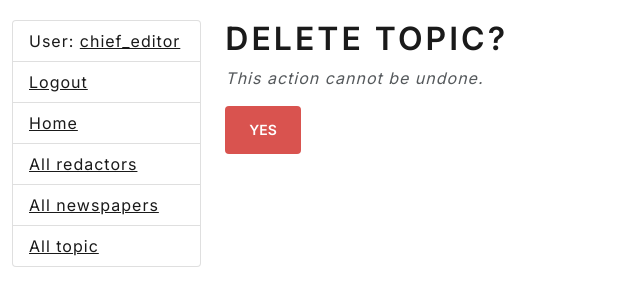
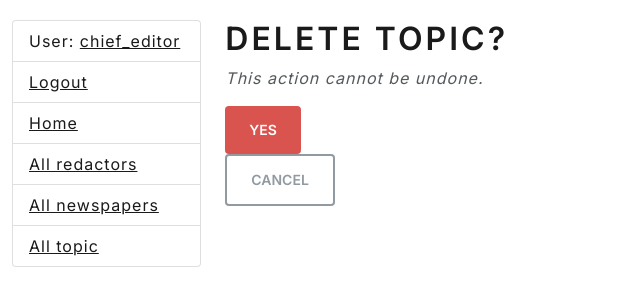
Before and after one commit to Kronev1i/newspaper-agency, a Django app: page /topics/4/delete/ in a window 1280 px wide. Shown: the top 306 px of the page, without its empty margins (0-640 px from the left). Run offline with Django 5.2, Linux system fonts and the light colour scheme; a user stored in the database is signed in; data comes from the database, SQL or seed files in the repository.

Commit message:
feat: add templates for delete forms

```diff
--- a/templates/newspaper/newspaper_confirm_delete.html
+++ b/templates/newspaper/newspaper_confirm_delete.html
@@ -8,4 +8,10 @@
 
     <input type="submit" value="Yes" class="btn btn-danger">
   </form>
+  <button type="button"
+          class="btn btn-outline-secondary"
+          onclick="window.history.back();"
+          style="margin-right: 15px !important;">
+    Cancel
+  </button>
 {% endblock %}
--- a/templates/newspaper/redactor_confirm_delete.html
+++ b/templates/newspaper/redactor_confirm_delete.html
@@ -8,4 +8,10 @@
 
     <input type="submit" value="Yes" class="btn btn-danger">
   </form>
+  <button type="button"
+          class="btn btn-outline-secondary"
+          onclick="window.history.back();"
+          style="margin-right: 15px !important;">
+    Cancel
+  </button>
 {% endblock %}
--- a/templates/newspaper/topic_confirm_delete.html
+++ b/templates/newspaper/topic_confirm_delete.html
@@ -8,4 +8,10 @@
 
     <input type="submit" value="Yes" class="btn btn-danger">
   </form>
+  <button type="button"
+          class="btn btn-outline-secondary"
+          onclick="window.history.back();"
+          style="margin-right: 15px !important;">
+    Cancel
+  </button>
 {% endblock %}
```
